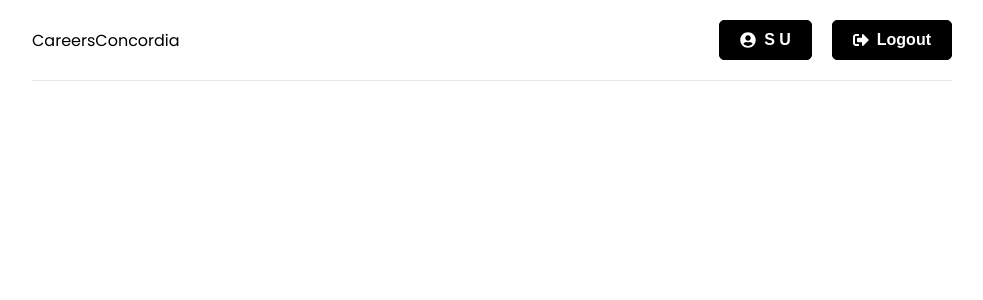
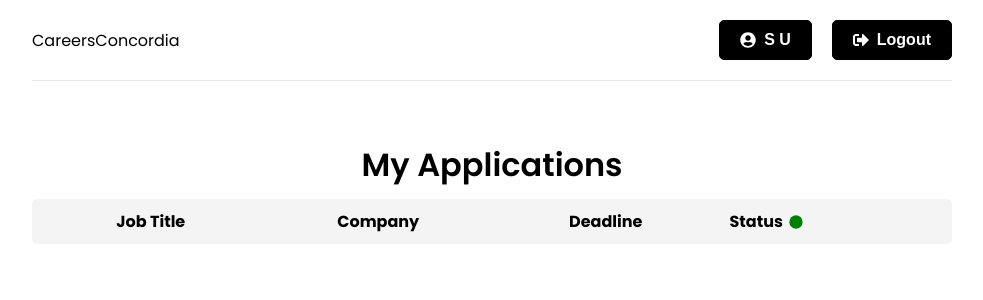
Before and after one commit to gevorgalaverdyan/Career-Service-Platform, a React (Create React App) app in the folder frontend/: page /user-applications in a window 1280 px wide. Shown: the top 300 px of the page, without its empty margins (148-1131 px from the left). Built offline with nearby package versions, Linux system fonts and the light colour scheme; sample sign-in values are in the browser's storage.

Commit message:
added a page for applications

```diff
--- a/frontend/src/App.tsx
+++ b/frontend/src/App.tsx
@@ -12,6 +12,7 @@ import UserProfile from './pages/UserProfile';
 import JobPosting from './pages/JobPosting';
 import PrivateRoute from './components/PrivateRoute';
 import CreatePostings from './pages/CreatePostings';
+import UserApplications from './pages/UserApplications';
 
 function App() {
   return (
@@ -36,6 +37,9 @@ function App() {
             <Route path={'/create-postings'} element={<PrivateRoute />}>
               <Route path={'/create-postings'} element={<CreatePostings />} />
             </Route>
+            <Route path={'/user-applications'} element={<PrivateRoute />}>
+              <Route path={'/user-applications'} element={<UserApplications />} />
+            </Route>
           </Routes>
         </div>
       </Router>
--- /dev/null
+++ b/frontend/src/pages/UserApplications.tsx
@@ -0,0 +1,24 @@
+import React from 'react';
+import { GrStatusGoodSmall } from 'react-icons/gr';
+
+function UserApplications() {
+  return (
+    <>
+      <h1>My Applications</h1>
+      <div className='tickets'>
+        <div className='ticket-headings'>
+          <div>Job Title</div>
+          <div>Company</div>
+          <div>Deadline</div>
+          <div style={{ display: 'flex', alignItems: 'center' }}>
+            Status
+            <GrStatusGoodSmall style={{ color: 'green', marginLeft: '5px' }} />
+          </div>
+        </div>
+        {/* MAP */}
+      </div>
+    </>
+  );
+}
+
+export default UserApplications;
```
